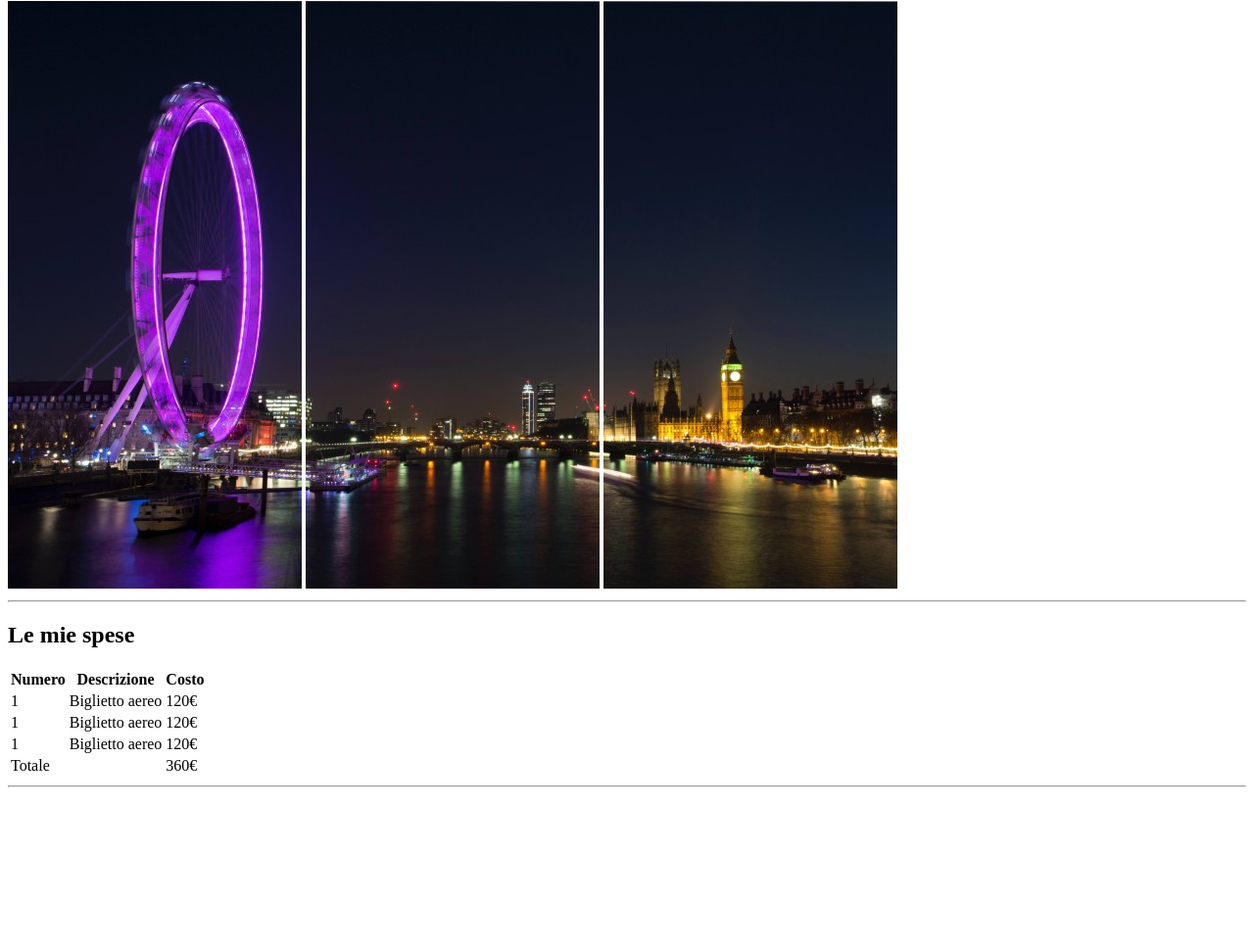
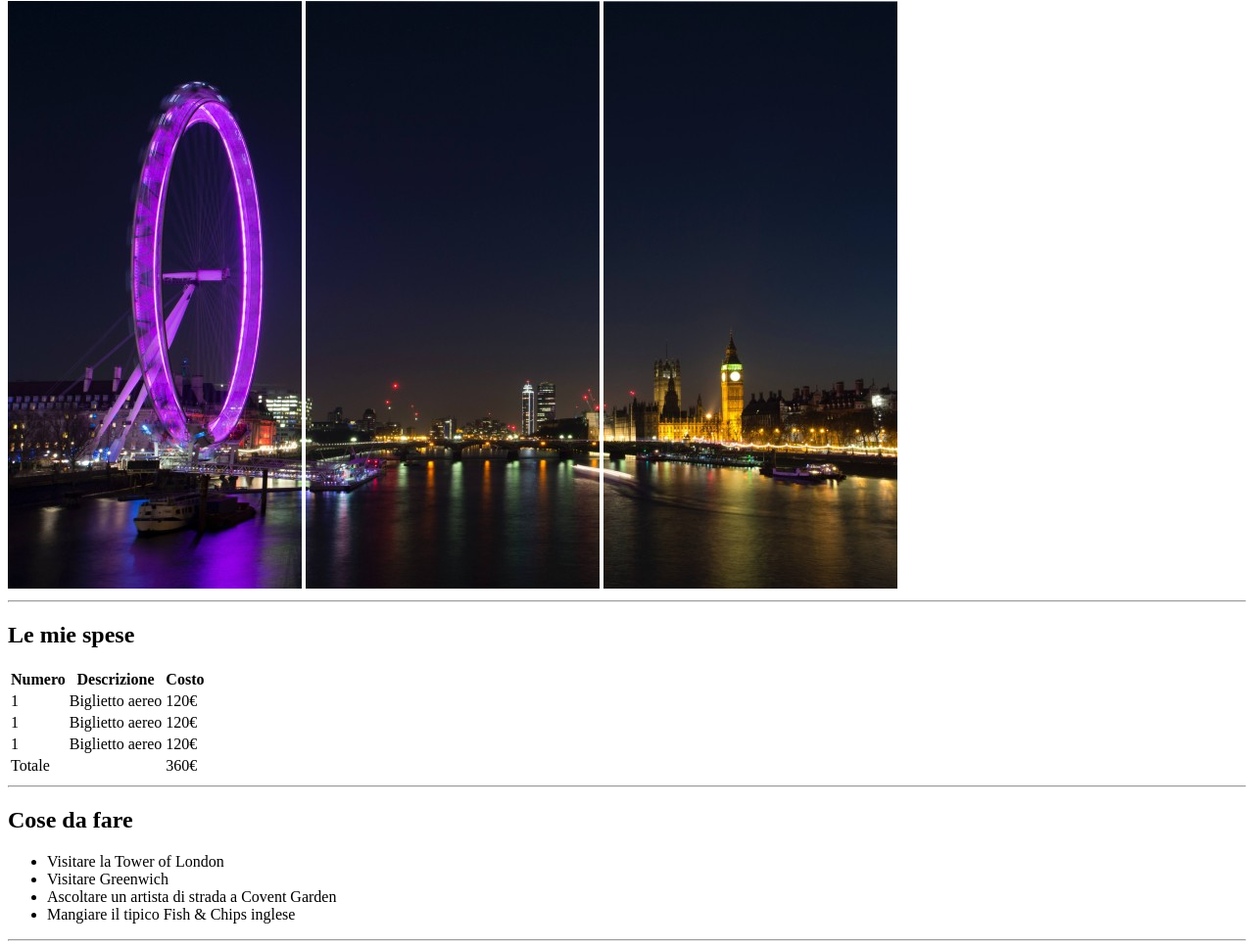
Before and after one commit to AlexandreLemes91/html-london-trip, a website: page index.html in a window 1280 px wide. Shown: the part 79-1048 px from the top of the page at 98% size. Before the commit the page ends 891 px from the top, so only its background shows below. Drawn offline with Linux system fonts and the light colour scheme.

Commit message:
todo section

```diff
--- a/index.html
+++ b/index.html
@@ -52,6 +52,16 @@
       </section>
 
       <!--todo on london-->
+      <section>
+        <h2>Cose da fare</h2>
+        <ul>
+          <li>Visitare la Tower of London</li>
+          <li>Visitare Greenwich</li>
+          <li>Ascoltare un artista di strada a Covent Garden</li>
+          <li>Mangiare il tipico Fish & Chips inglese</li>
+        </ul>
+        <hr />
+      </section>
 
       <!--info-->
 
```
